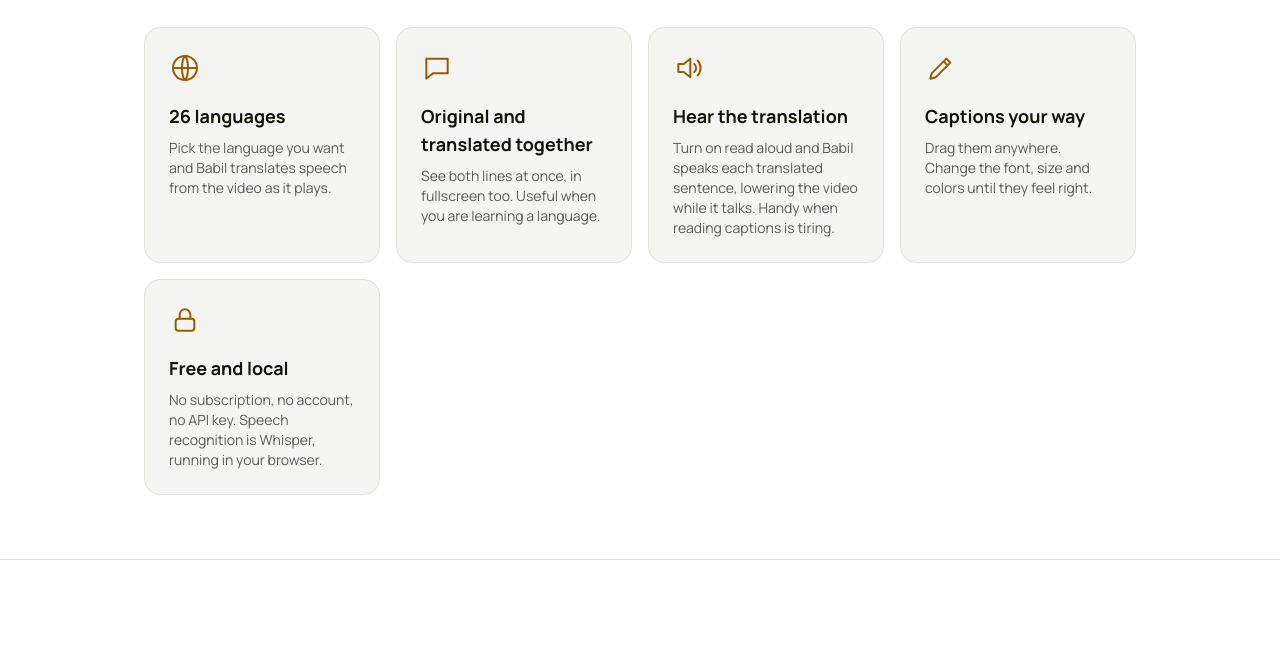
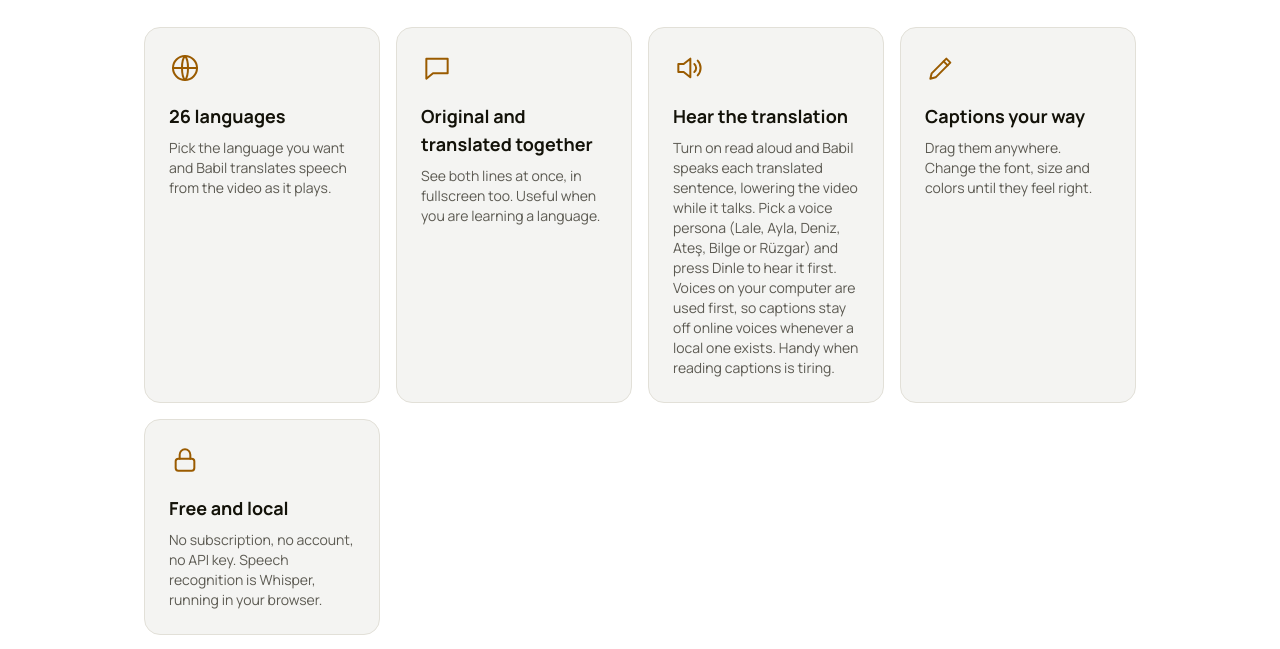
Before and after one commit to canmenzo/babil, a browser extension: page docs/index.html in a window 1280 px wide. Shown: the part 1360-2009 px from the top of the page. Drawn offline with Linux system fonts and the light colour scheme.

Commit message:
Document voice personas

```diff
--- a/docs/index.html
+++ b/docs/index.html
@@ -45,7 +45,7 @@
 <div class="grid">
 <div class="card rv"><svg viewBox="0 0 24 24" aria-hidden="true"><circle cx="12" cy="12" r="9"/><path d="M3 12h18M12 3c3 3 3 15 0 18M12 3c-3 3-3 15 0 18"/></svg><h3>26 languages</h3><p>Pick the language you want and Babil translates speech from the video as it plays.</p></div>
 <div class="card rv"><svg viewBox="0 0 24 24" aria-hidden="true"><path d="M4 5h16v11H9l-5 4z"/></svg><h3>Original and translated together</h3><p>See both lines at once, in fullscreen too. Useful when you are learning a language.</p></div>
-<div class="card rv"><svg viewBox="0 0 24 24" aria-hidden="true"><path d="M4 9h4l5-4v14l-5-4H4z"/><path d="M16 9a4 4 0 010 6M18.5 6.5a8 8 0 010 11"/></svg><h3>Hear the translation</h3><p>Turn on read aloud and Babil speaks each translated sentence, lowering the video while it talks. Handy when reading captions is tiring.</p></div>
+<div class="card rv"><svg viewBox="0 0 24 24" aria-hidden="true"><path d="M4 9h4l5-4v14l-5-4H4z"/><path d="M16 9a4 4 0 010 6M18.5 6.5a8 8 0 010 11"/></svg><h3>Hear the translation</h3><p>Turn on read aloud and Babil speaks each translated sentence, lowering the video while it talks. Pick a voice persona (Lale, Ayla, Deniz, Ateş, Bilge or Rüzgar) and press Dinle to hear it first. Voices on your computer are used first, so captions stay off online voices whenever a local one exists. Handy when reading captions is tiring.</p></div>
 <div class="card rv"><svg viewBox="0 0 24 24" aria-hidden="true"><path d="M4 20l4-1 11-11-3-3L5 16z"/><path d="M14 7l3 3"/></svg><h3>Captions your way</h3><p>Drag them anywhere. Change the font, size and colors until they feel right.</p></div>
 <div class="card rv"><svg viewBox="0 0 24 24" aria-hidden="true"><rect x="5" y="11" width="14" height="9" rx="2"/><path d="M8 11V8a4 4 0 018 0v3"/></svg><h3>Free and local</h3><p>No subscription, no account, no API key. Speech recognition is Whisper, running in your browser.</p></div>
 </div>
```
Also changed, not shown: README.md.
